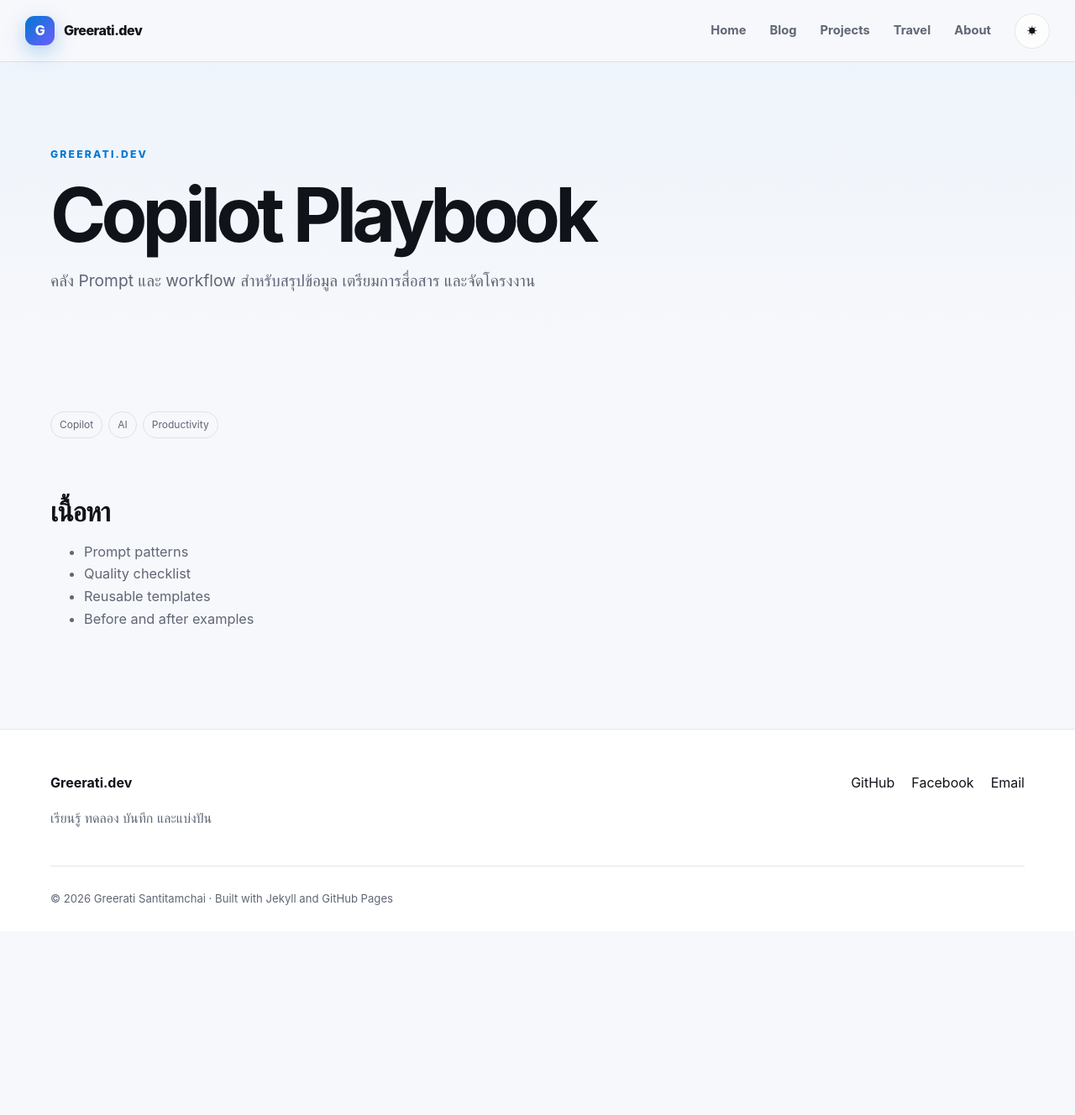
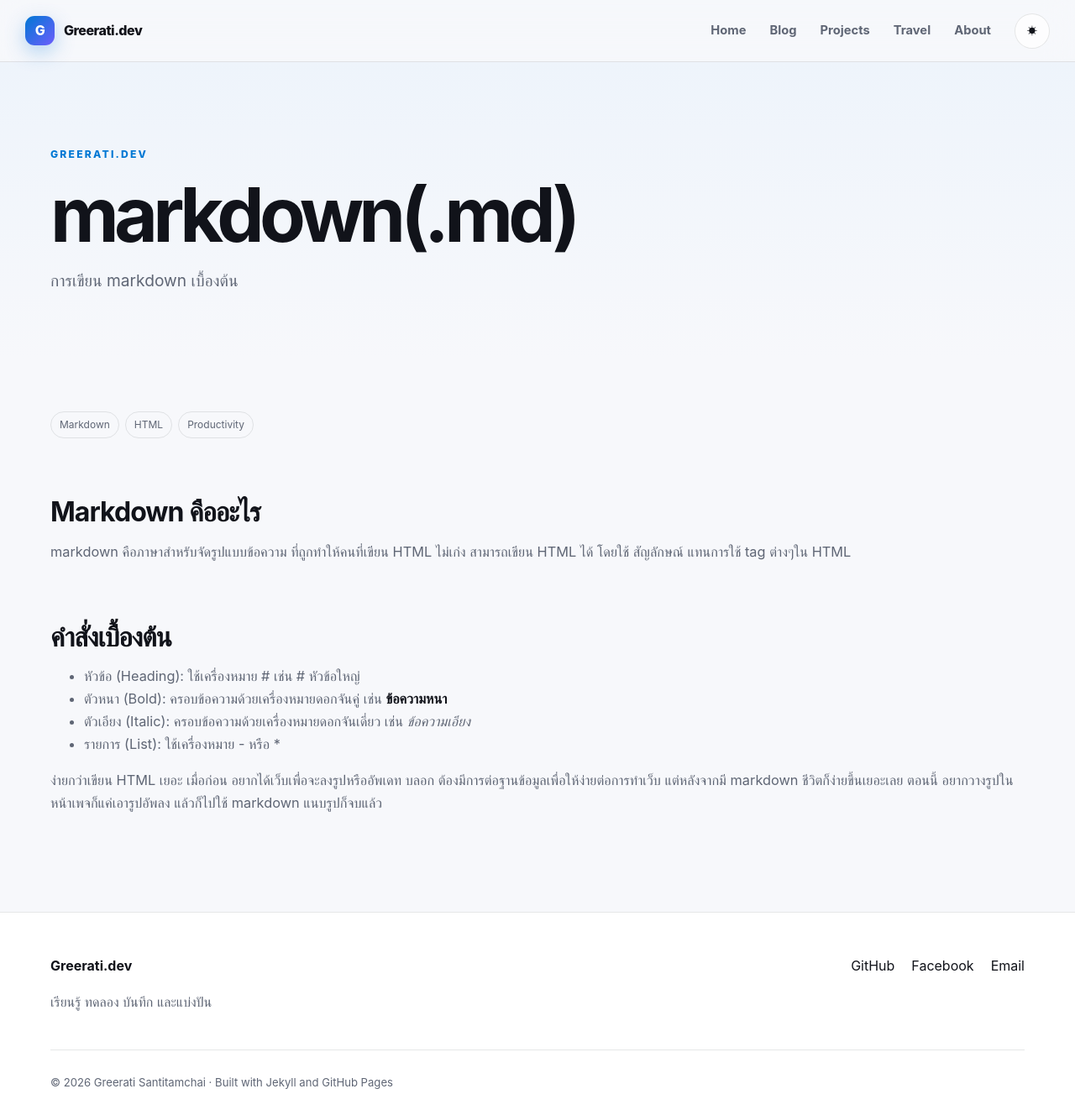
Before and after one commit to kakratua/kakratua.github.io, a Jekyll site: the page built from _projects/copilot-playbook.md, in a window 1280 px wide and 1328 px high. Shown: the whole window at 84% size. Built offline with Jekyll 4.4.1, drawn with Linux system fonts in a browser that asks for light colours.

Commit message:
markdown

```diff
--- a/_projects/copilot-playbook.md
+++ b/_projects/copilot-playbook.md
@@ -1,12 +1,18 @@
 ---
-title: Copilot Playbook
-description: คลัง Prompt และ workflow สำหรับสรุปข้อมูล เตรียมการสื่อสาร และจัดโครงงาน
-tech: [Copilot, AI, Productivity]
+title: markdown(.md)
+description: การเขียน markdown เบื้องต้น
+tech: [Markdown, HTML, Productivity]
 ---
 
-## เนื้อหา
+## Markdown คืออะไร
 
-- Prompt patterns
-- Quality checklist
-- Reusable templates
-- Before and after examples
+markdown คือภาษาสำหรับจัดรูปแบบข้อความ ที่ถูกทำให้คนที่เขียน HTML ไม่เก่ง สามารถเขียน HTML ได้ โดยใช้ สัญลักษณ์ แทนการใช้ tag ต่างๆใน HTML
+
+## คำสั่งเบื้องต้น
+
+- หัวข้อ (Heading): ใช้เครื่องหมาย # เช่น # หัวข้อใหญ่
+- ตัวหนา (Bold): ครอบข้อความด้วยเครื่องหมายดอกจันคู่ เช่น **ข้อความหนา**
+- ตัวเอียง (Italic): ครอบข้อความด้วยเครื่องหมายดอกจันเดี่ยว เช่น *ข้อความเอียง*
+- รายการ (List): ใช้เครื่องหมาย - หรือ *
+
+ง่ายกว่าเขียน HTML เยอะ เมื่อก่อน อยากได้เว็บเพื่อจะลงรูปหรืออัพเดท บลอก ต้องมีการต่อฐานข้อมูลเพื่อให้ง่ายต่อการทำเว็บ แต่หลังจากมี markdown ชีวิตก็ง่ายขึ้นเยอะเลย ตอนนี้ อยากวางรูปในหน้าเพจก็แค่เอารูปอัพลง แล้วก็ไปใช้ markdown แนบรูปก็จบแล้ว
```
Also changed, not shown: _projects/github_pages.md (+2 -0 lines).
